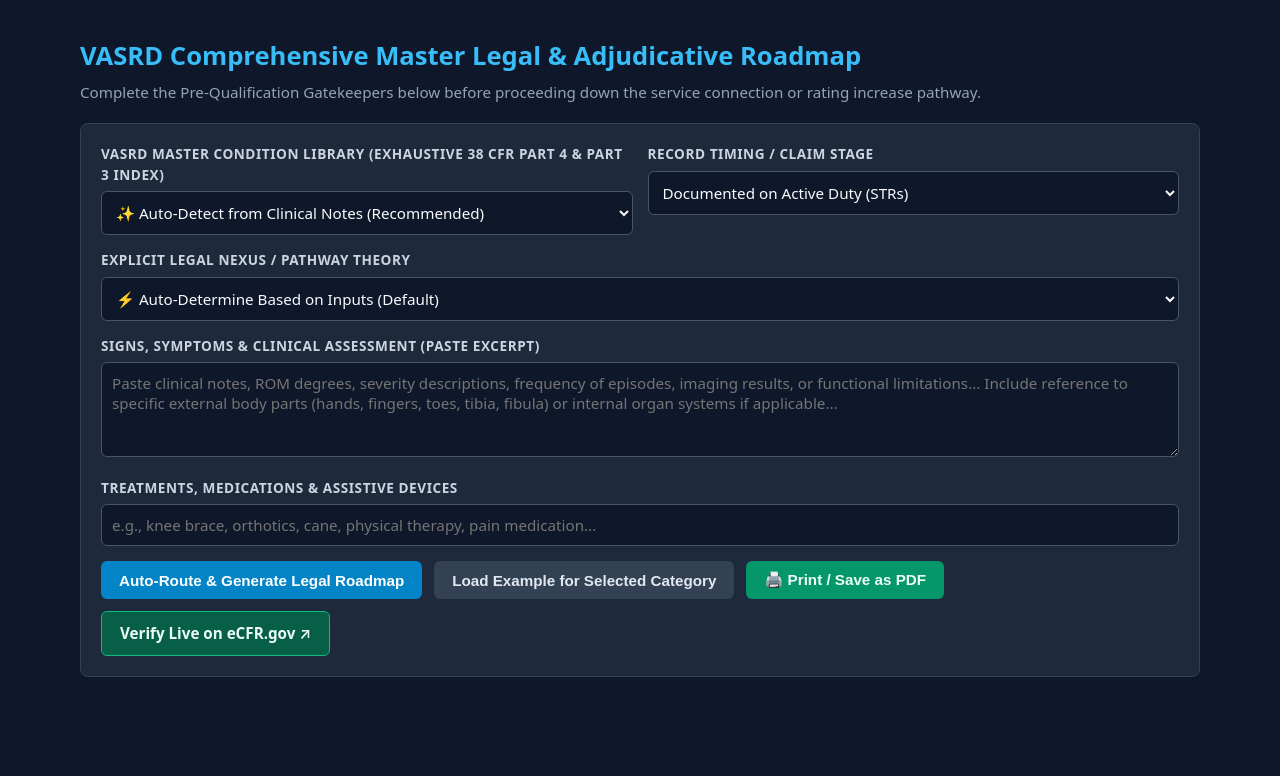
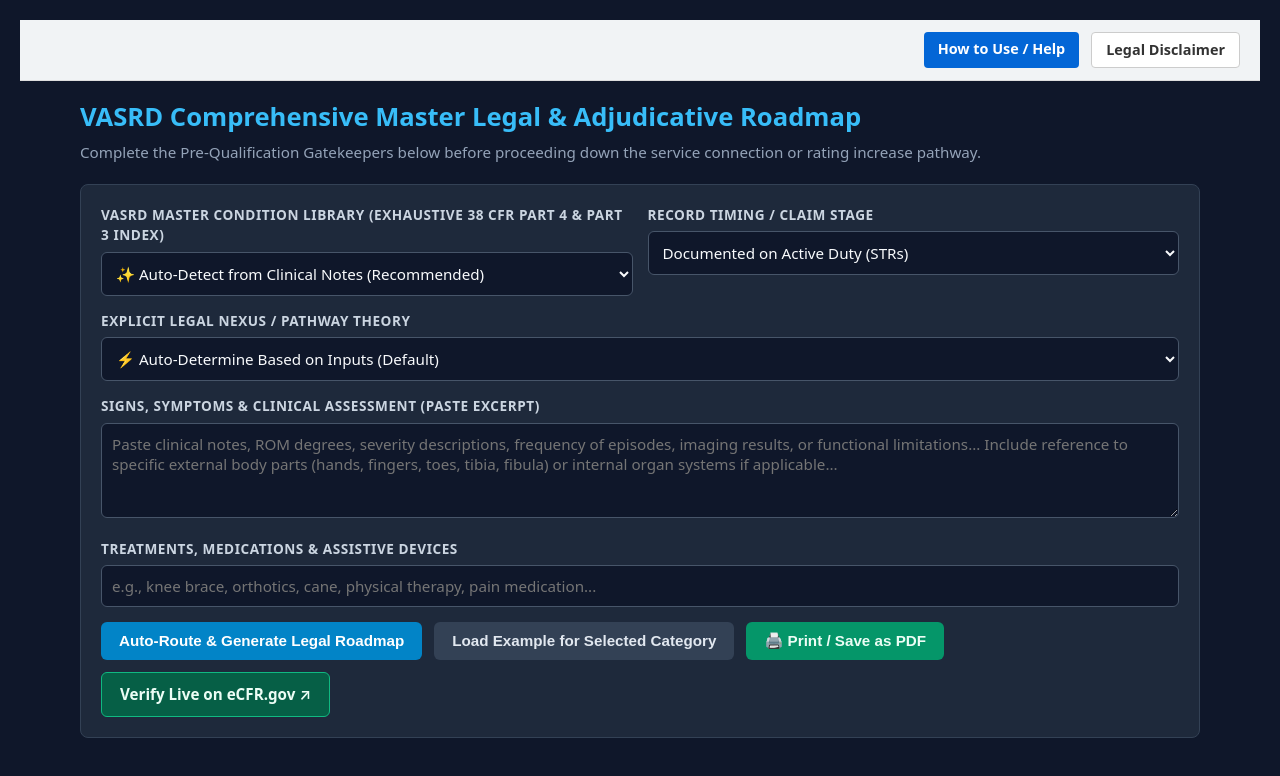
Before and after one commit to IndexNode-Studio/VASRD_mapper, a plain HTML site: page vasrd_mapper4.0.html in a window 1280 px wide. Drawn offline with Linux system fonts and the light colour scheme.

Commit message:
Update vasrd_mapper4.0.html

```diff
--- a/vasrd_mapper4.0.html
+++ b/vasrd_mapper4.0.html
@@ -81,6 +81,10 @@
 </style>
 </head>
 <body>
+  <div style="background: #f1f3f5; padding: 12px 20px; border-bottom: 1px solid #ddd; display: flex; justify-content: flex-end; gap: 12px; font-family: system-ui, -apple-system, sans-serif;">
+  <a href="help.html" style="background: #0366d6; color: #fff; padding: 6px 14px; border-radius: 4px; text-decoration: none; font-size: 0.9rem; font-weight: 600;">How to Use / Help</a>
+  <a href="disclaimer.html" style="background: #fff; color: #333; border: 1px solid #ccc; padding: 6px 14px; border-radius: 4px; text-decoration: none; font-size: 0.9rem; font-weight: 600;">Legal Disclaimer</a>
+</div>
 <div class="container">
   <h1>VASRD Comprehensive Master Legal & Adjudicative Roadmap</h1>
   <p class="subtitle">Complete the Pre-Qualification Gatekeepers below before proceeding down the service connection or rating increase pathway.</p>
```
